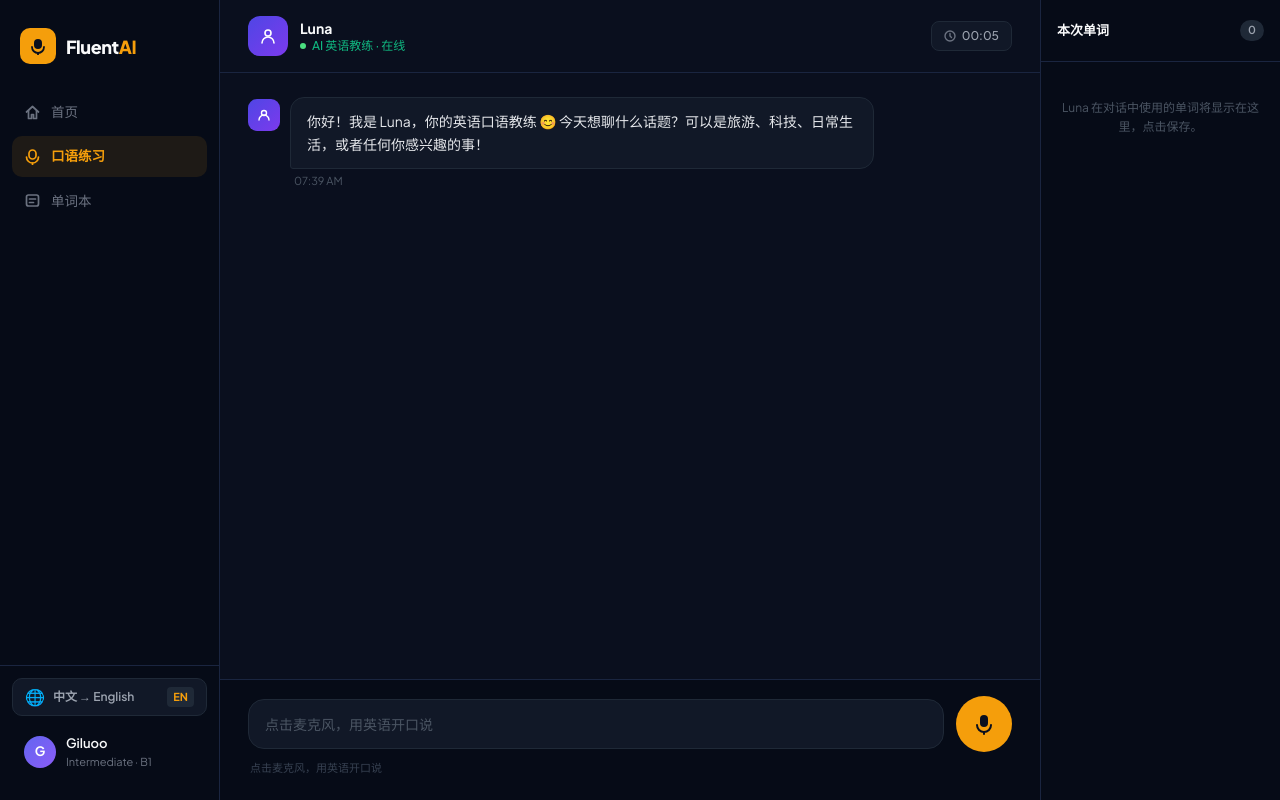
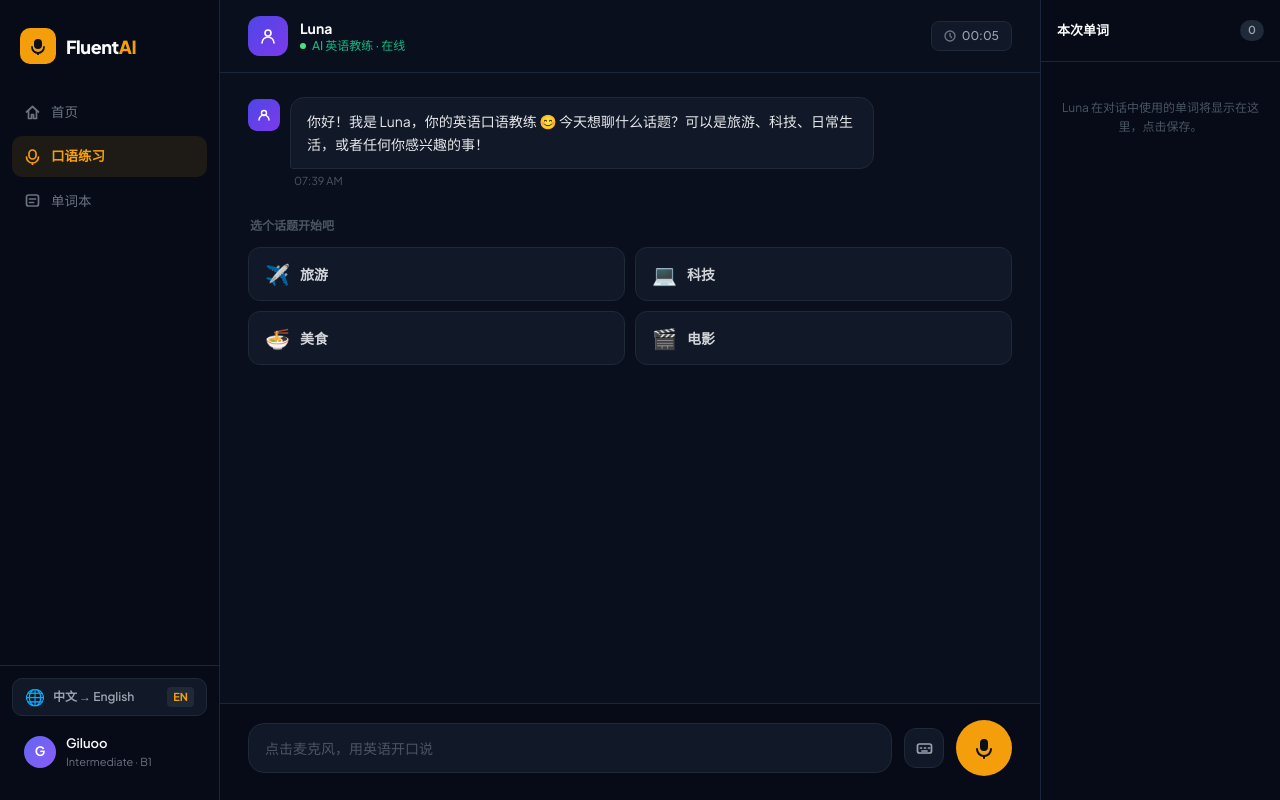
Before and after one commit to luoliguang/fluentai-english, a Next.js app: page /practice in a window 1280 px wide. Built offline with nearby package versions, Linux system fonts and the light colour scheme.

Commit message:
Fix duplicate hint text, add topic cards and text input fallback

```diff
--- a/app/practice/page.tsx
+++ b/app/practice/page.tsx
@@ -12,8 +12,15 @@
   }
 }
 
+const TOPICS = [
+  { emoji: '✈️', zh: '旅游', en: "Let's talk about travel! I'd love to practice describing places I want to visit." },
+  { emoji: '💻', zh: '科技', en: "I want to discuss technology and how AI is changing our daily lives." },
+  { emoji: '🍜', zh: '美食', en: "Let's talk about food! I can describe my favorite dishes." },
+  { emoji: '🎬', zh: '电影', en: "I'd like to talk about movies or TV shows I've been watching recently." },
+]
+
 export default function PracticePage() {
-  const { t } = useI18n()
+  const { t, lang } = useI18n()
   const [messages, setMessages] = useState<Message[]>([])
   const [isRecording, setIsRecording] = useState(false)
   const [isThinking, setIsThinking] = useState(false)
@@ -23,24 +30,35 @@
   const [pendingWords, setPendingWords] = useState<Word[]>([])
   const [isSpeaking, setIsSpeaking] = useState(false)
   const [sessionTime, setSessionTime] = useState(0)
+  const [showTextInput, setShowTextInput] = useState(false)
+  const [textInput, setTextInput] = useState('')
 
   const recognitionRef = useRef<SpeechRecognition | null>(null)
+  const transcriptRef = useRef('')          // stale-closure fix
   const messagesEndRef = useRef<HTMLDivElement>(null)
   const timerRef = useRef<NodeJS.Timeout | null>(null)
+  const textInputRef = useRef<HTMLInputElement>(null)
 
   useEffect(() => {
     messagesEndRef.current?.scrollIntoView({ behavior: 'smooth' })
   }, [messages, isThinking])
 
   useEffect(() => {
-    timerRef.current = setInterval(() => setSessionTime(t => t + 1), 1000)
+    timerRef.current = setInterval(() => setSessionTime(s => s + 1), 1000)
     return () => { if (timerRef.current) clearInterval(timerRef.current) }
   }, [])
+
+  useEffect(() => {
+    transcriptRef.current = transcript
+  }, [transcript])
+
+  useEffect(() => {
+    if (showTextInput) textInputRef.current?.focus()
+  }, [showTextInput])
 
   const formatTime = (s: number) =>
     `${Math.floor(s / 60).toString().padStart(2, '0')}:${(s % 60).toString().padStart(2, '0')}`
 
-  // Luna 开场白（根据语言）
   useEffect(() => {
     const opening: Message = {
       id: '0',
@@ -55,7 +73,6 @@
   // eslint-disable-next-line react-hooks/exhaustive-deps
   }, [])
 
-  // 流式调用 DeepSeek API
   const sendMessage = useCallback(async (userText: string) => {
     if (!userText.trim()) return
 
@@ -72,7 +89,6 @@
     setMessages(prev => [...prev, userMsg])
     setIsThinking(true)
 
-    // 历史记录（不含当前用户消息）
     const history = messages.map(m => ({ role: m.role, content: m.content }))
     history.push({ role: 'user', content: userText })
 
@@ -87,7 +103,6 @@
 
       if (!res.ok || !res.body) throw new Error('API error')
 
-      // 插入空的流式消息占位
       const placeholderMsg: Message = {
         id: streamId,
         role: 'assistant',
@@ -122,7 +137,6 @@
             const { text } = JSON.parse(payload)
             if (text) {
               fullContent += text
-              // 实时更新气泡（去掉标签只留文本）
               setMessages(prev => prev.map(m =>
                 m.id === streamId
                   ? { ...m, content: fullContent, displayContent: renderContent(fullContent) }
@@ -133,7 +147,6 @@
         }
       }
 
-      // 流结束，解析标签
       const cleanExample = fullContent.replace(/\[WORD:[^\]]+\]/g, '').replace(/\[CORRECTION:[^\]]+\]/g, '').trim()
       const words = parseWords(fullContent, cleanExample)
       const corrections = parseCorrections(fullContent)
@@ -146,7 +159,6 @@
 
       if (words.length > 0) setPendingWords(words)
 
-      // TTS（去掉所有标签）
       const cleanText = fullContent
         .replace(/\[WORD:([^:]+):[^\]]+\]/g, '$1')
         .replace(/\[CORRECTION:[^\]]+\]/g, '')
@@ -166,7 +178,6 @@
         timestamp: Date.now(),
       }
       setMessages(prev => {
-        // 如果占位消息已插入，替换它；否则追加
         const has = prev.find(m => m.id === streamId)
         return has ? prev.map(m => m.id === streamId ? errMsg : m) : [...prev, errMsg]
       })
@@ -190,7 +201,7 @@
   const startRecording = useCallback(() => {
     const SR = window.SpeechRecognition || window.webkitSpeechRecognition
     if (!SR) {
-      alert('Your browser does not support speech recognition. Please use Chrome.')
+      setShowTextInput(true)
       return
     }
 
@@ -200,33 +211,51 @@
     recognition.interimResults = true
 
     recognition.onresult = (e: SpeechRecognitionEvent) => {
-      const t = Array.from(e.results).map(r => r[0].transcript).join('')
-      setTranscript(t)
+      const text = Array.from(e.results).map(r => r[0].transcript).join('')
+      setTranscript(text)
+      transcriptRef.current = text
     }
 
     recognition.onend = () => {
       setIsRecording(false)
-      if (transcript.trim()) {
-        sendMessage(transcript)
+      const text = transcriptRef.current
+      if (text.trim()) {
+        sendMessage(text)
         setTranscript('')
+        transcriptRef.current = ''
       }
     }
 
     recognition.onerror = () => {
       setIsRecording(false)
       setTranscript('')
+      transcriptRef.current = ''
+    }
+
+    recognition.onnomatch = () => {
+      setIsRecording(false)
+      setTranscript('')
+      transcriptRef.current = ''
     }
 
     recognitionRef.current = recognition
     recognition.start()
     setIsRecording(true)
     setTranscript('')
+    transcriptRef.current = ''
     window.speechSynthesis?.cancel()
-  }, [transcript, sendMessage])
+  }, [sendMessage])
 
   const stopRecording = useCallback(() => {
     recognitionRef.current?.stop()
   }, [])
+
+  const handleSendText = () => {
+    const text = textInput.trim()
+    if (!text || isBusy) return
+    sendMessage(text)
+    setTextInput('')
+  }
 
   const handleSaveWord = (word: Word) => {
     saveWord(word)
@@ -242,12 +271,12 @@
   }
 
   const isBusy = isThinking || isStreaming
+  const isOpening = messages.length <= 1
 
   return (
     <div className="flex h-screen overflow-hidden" style={{ background: '#0a0f1e' }}>
       <Sidebar />
 
-      {/* 主对话区 */}
       <div className="flex-1 flex flex-col min-w-0">
 
         {/* Header */}
@@ -289,7 +318,6 @@
         <div className="flex-1 overflow-y-auto px-7 py-6 flex flex-col gap-5">
           {messages.map(msg => (
             <div key={msg.id} className={`flex gap-2.5 ${msg.role === 'user' ? 'flex-row-reverse self-end max-w-[68%]' : 'max-w-[82%]'}`}>
-              {/* Avatar */}
               <div className={`w-8 h-8 flex items-center justify-center text-[13px] font-bold flex-shrink-0 mt-0.5 ${
                 msg.role === 'assistant' ? 'rounded-[9px]' : 'rounded-full'}`}
                 style={msg.role === 'assistant'
@@ -301,7 +329,6 @@
               </div>
 
               <div className="flex-1 min-w-0">
-                {/* 消息气泡 */}
                 <div
                   className="px-4 py-3 text-sm leading-relaxed"
                   style={{
@@ -317,7 +344,7 @@
                   )}}
                 />
 
-                {/* 语法纠错卡片（固定显示在 assistant 消息下面） */}
+                {/* 语法纠错 */}
                 {msg.role === 'assistant' && msg.corrections.map((c, i) => (
                   <div key={i} className="flex items-start gap-3 mt-2 rounded-xl p-3 border"
                     style={{ background: 'rgba(239,68,68,0.06)', borderColor: 'rgba(239,68,68,0.2)' }}>
@@ -384,7 +411,31 @@
             </div>
           ))}
 
-          {/* Thinking indicator（等待第一个字节时显示） */}
+          {/* 话题建议卡片（仅开场时显示） */}
+          {isOpening && !isBusy && (
+            <div className="mt-2">
+              <p className="text-[12px] font-semibold mb-3 px-0.5" style={{ color: '#4b5563' }}>
+                {t.topicsTitle}
+              </p>
+              <div className="grid grid-cols-2 gap-2.5">
+                {TOPICS.map(topic => (
+                  <button
+                    key={topic.zh}
+                    onClick={() => sendMessage(topic.en)}
+                    className="flex items-center gap-2.5 rounded-xl px-4 py-3 border text-left transition-all hover:border-amber-500/40 hover:bg-amber-500/5"
+                    style={{ background: '#111827', borderColor: '#1f2937' }}
+                  >
+                    <span className="text-xl flex-shrink-0">{topic.emoji}</span>
+                    <span className="text-sm font-semibold" style={{ color: '#d1d5db' }}>
+                      {lang === 'zh' ? topic.zh : topic.en.split('!')[0].replace("Let's talk about ", '').replace("I want to discuss ", '').replace("I'd like to talk about ", '')}
+                    </span>
+                  </button>
+                ))}
+              </div>
+            </div>
+          )}
+
+          {/* Thinking indicator */}
           {isThinking && (
             <div className="flex gap-2.5 max-w-[60%]">
               <div className="w-8 h-8 rounded-[9px] flex items-center justify-center flex-shrink-0"
@@ -406,6 +457,35 @@
         {/* Input area */}
         <div className="px-7 pb-6 pt-4 flex-shrink-0" style={{ borderTop: '1px solid #1a2540', background: '#060b17' }}>
           <div className="flex items-center gap-3">
+
+            {showTextInput ? (
+              /* 文字输入模式 */
+              <>
+                <input
+                  ref={textInputRef}
+                  type="text"
+                  value={textInput}
+                  onChange={e => setTextInput(e.target.value)}
+                  onKeyDown={e => e.key === 'Enter' && handleSendText()}
+                  placeholder={t.typeHint}
+                  disabled={isBusy}
+                  className="flex-1 rounded-2xl px-4 py-3.5 text-sm border outline-none transition-colors disabled:opacity-50"
+                  style={{
+                    background: '#111827',
+                    borderColor: '#1f2937',
+                    color: '#e5e7eb',
+                  }}
+                />
+                <button
+                  onClick={handleSendText}
+                  disabled={isBusy || !textInput.trim()}
+                  className="px-5 py-3.5 rounded-2xl text-sm font-bold transition-opacity hover:opacity-90 disabled:opacity-40"
+                  style={{ background: '#f59e0b', color: '#0a0f1e' }}>
+                  {t.send}
+                </button>
+              </>
+            ) : (
+              /* 语音输入模式 */
               <div className="flex-1 rounded-2xl px-4 py-3.5 flex items-center gap-3 border transition-colors"
                 style={{
                   background: '#111827',
@@ -440,11 +520,35 @@
                   </>
                 ) : (
                   <span className="text-sm" style={{ color: '#4b5563' }}>
-                  {isThinking || isStreaming ? t.lunaThinking : t.tapMicHint}
+                    {isBusy ? t.lunaThinking : t.tapMicHint}
                   </span>
                 )}
               </div>
+            )}
 
+            {/* 语音 / 文字切换按钮 */}
+            <button
+              onClick={() => setShowTextInput(v => !v)}
+              title={showTextInput ? t.switchToVoice : t.switchToText}
+              className="w-10 h-10 rounded-xl flex items-center justify-center flex-shrink-0 border transition-colors hover:border-amber-500/40"
+              style={{ background: '#111827', borderColor: '#1f2937' }}>
+              {showTextInput ? (
+                /* 麦克风图标 */
+                <svg width="17" height="17" viewBox="0 0 17 17" fill="none" stroke="#9ca3af" strokeWidth="1.7" strokeLinecap="round">
+                  <rect x="5.5" y="1.5" width="6" height="9" rx="3"/>
+                  <path d="M2.5 8.5a6 6 0 0012 0"/><path d="M8.5 14.5v2"/>
+                </svg>
+              ) : (
+                /* 键盘图标 */
+                <svg width="17" height="17" viewBox="0 0 17 17" fill="none" stroke="#9ca3af" strokeWidth="1.7" strokeLinecap="round" strokeLinejoin="round">
+                  <rect x="1.5" y="4" width="14" height="9" rx="2"/>
+                  <path d="M4.5 8h1M8.5 8h1M12.5 8h1M6 11h5"/>
+                </svg>
+              )}
+            </button>
+
+            {/* 麦크风 / 停止按钮（文字模式下隐藏） */}
+            {!showTextInput && (
               <div className="relative flex-shrink-0">
                 {isRecording && (
                   <div className="pulse-ring absolute inset-[-10px] rounded-full border"
@@ -468,10 +572,15 @@
                   )}
                 </button>
               </div>
+            )}
           </div>
+
+          {/* 底部提示：仅录音时显示，避免重复 */}
+          {isRecording && (
             <p className="text-[11px] mt-2 px-0.5" style={{ color: '#374151' }}>
-            {isRecording ? t.tapStopHint : t.tapMicHint}
+              {t.tapStopHint}
             </p>
+          )}
         </div>
       </div>
 
--- a/lib/i18n.ts
+++ b/lib/i18n.ts
@@ -61,6 +61,11 @@
   correctionShould: '建议：',
   apiError: '出错了，请检查 API Key 后重试。',
   lunaOpening: "你好！我是 Luna，你的英语口语教练 😊 今天想聊什么话题？可以是旅游、科技、日常生活，或者任何你感兴趣的事！",
+  topicsTitle: '选个话题开始吧',
+  typeHint: '输入消息...',
+  send: '发送',
+  switchToText: '切换文字输入',
+  switchToVoice: '切换语音',
 }
 
 export const en = {
@@ -122,6 +127,11 @@
   correctionShould: 'Better:',
   apiError: 'Something went wrong. Please check your API key and try again.',
   lunaOpening: "Hi! I'm Luna, your English tutor 😊 Let's have a natural conversation — the best way to improve! What topic interests you today? We could talk about travel, technology, daily life, or anything you like.",
+  topicsTitle: 'Pick a topic to get started',
+  typeHint: 'Type a message...',
+  send: 'Send',
+  switchToText: 'Switch to text',
+  switchToVoice: 'Switch to voice',
 }
 
 export type Translations = typeof zh
```
Also changed, not shown: .claude/launch.json (added). Lines whose indentation alone changed are shown as unchanged.
